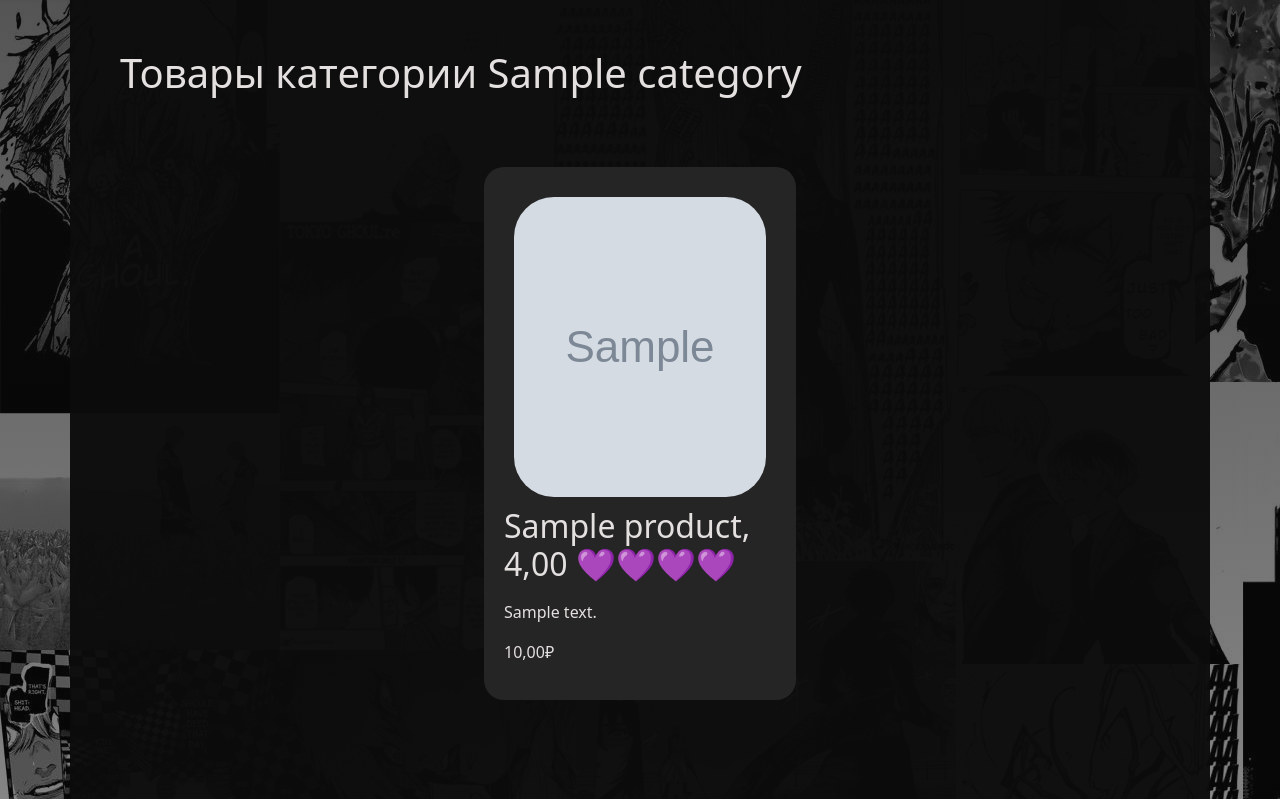
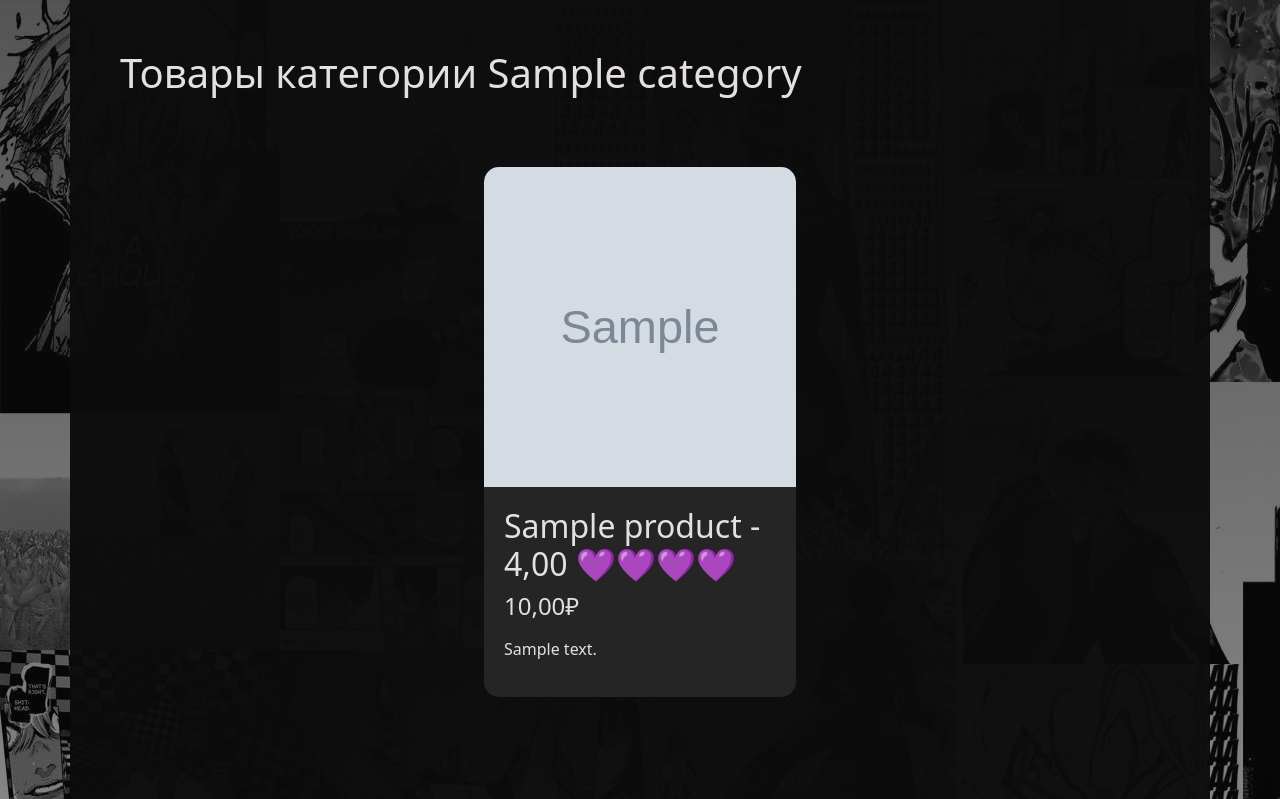
Before and after one commit to gh0sthck/django-shop, a Django app: a page that uses templates/home.html in a window 1280 px wide. Shown: the part 81-880 px from the top of the page. Run offline with Django 4.2, Linux system fonts and the light colour scheme; tables that the repository leaves empty hold one stand-in row (values such as "Sample post"); grey boxes marked "Sample" are stand-in pictures; some libraries are stand-ins or nearby versions.

Commit message:
Design update 2

```diff
--- a/static/main.css
+++ b/static/main.css
@@ -68,9 +68,12 @@
 .product {
     background-color: #252525;
     max-width: 30%;
+    margin: 20px 0 20px 0;
+    border-radius: 15px;
+}
+
+.product_info {
     padding: 20px;
-    margin: 20px 0 20px 0;
-    border-radius: 20px;
 }
 
 .products {
@@ -80,8 +83,10 @@
     flex-wrap: wrap;
 }
 
-.product > img {
-    min-width: 100%;
-    padding: 10px;
-    border-radius: 50px;
+
+
+.product_wrapper > img {
+    width: 100%;
+    height: 320px;
+    border-radius: 15px 15px 0 0;
 }
--- a/templates/home.html
+++ b/templates/home.html
@@ -27,16 +27,18 @@
         <div class="products">
             {% for product in products %}
                 <div class="product">
-                    <img style="width: 30%; height: 320px;" src="{{ product.image.url }}" alt="Изображение продукта">
+                    <a href="{{ product.get_absolute_url }}" class="product_wrapper" style="display: block;">
+                        <img src="{{ product.image.url }}" alt="Изображение продукта">
                         <div class="product_info">
-                        <h2><a href="{{ product.get_absolute_url }}">{{ product.name }}</a>, {{ product.rating }} {{ product.get_visual_rating }}</h2>
+                            <h2>{{ product.name }} - {{ product.rating }} {{ product.get_visual_rating }}</h2>
+                            <h4>{{ product.price }}₽</h4>
                             <p>{{ product.description|linebreaks|truncatewords:10 }}</p>
-                        <p>{{ product.price }}₽</p>
                             {% if user.is_superuser %}
                                 <a href="{% url "edit_product" product.slug %}">Изменить</a>
                                 <a href="{% url "delete_product" product.slug %}">Удалить</a>
                             {% endif %}
                         </div>
+                    </a>
                 </div>
             {% endfor %}
         </div>
```
Lines whose indentation alone changed are shown as unchanged.
